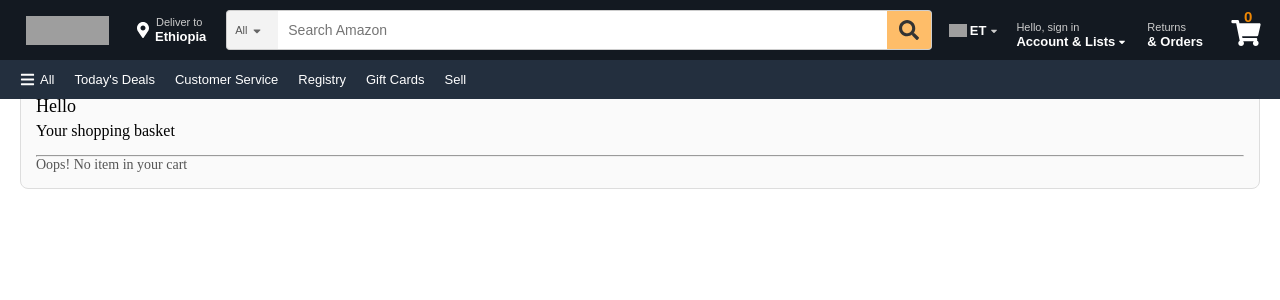
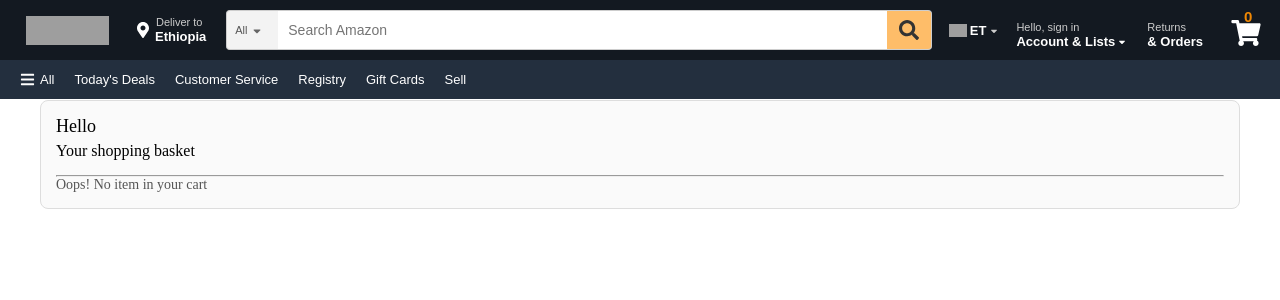
Before and after one commit to abubekernuru/amazon-clone-frontend, a React (Create React App) app: page /cart in a window 1280 px wide. Shown: the top 300 px of the page. Built offline with nearby package versions, Linux system fonts and the light colour scheme; grey boxes are pictures that could not be loaded; the HTML template or start-up script is replaced by a standard one.

Commit message:
cart page

```diff
--- a/src/Pages/Cart/Cart.module.css
+++ b/src/Pages/Cart/Cart.module.css
@@ -3,11 +3,9 @@
     flex-direction: row;
     align-items: flex-start;
     gap: 20px;
-  padding: 20px;
+    padding: 40px;
     background: #fff;
 }
-
-/* Left side (items list) */
 .cart__items {
     flex: 3;
     padding: 15px;
@@ -33,7 +31,6 @@
   font-size: 14px;
 }
 
-/* Make products stack neatly */
 .cart__items > div {
     margin-bottom: 15px;
     border-bottom: 1px solid #eee;
@@ -42,8 +39,6 @@
 .cart__items > div:last-child {
   border-bottom: none;
 }
-
-/* Right side (summary box) */
 .cart__summary {
     flex: 1;
     border: 1px solid #ddd;
@@ -51,7 +46,7 @@
     padding: 15px;
     height: fit-content;
     background: #f6f6f6;
-  max-width: 280px; /* keeps it narrow */
+    max-width: 280px;
 }
 
 .cart__summary p {
@@ -87,6 +82,7 @@
 @media (max-width: 768px) {
   .cart {
     flex-direction: column;
+    padding: 20px;
   }
 
   .cart__summary {
```
Lines whose indentation alone changed are shown as unchanged.
